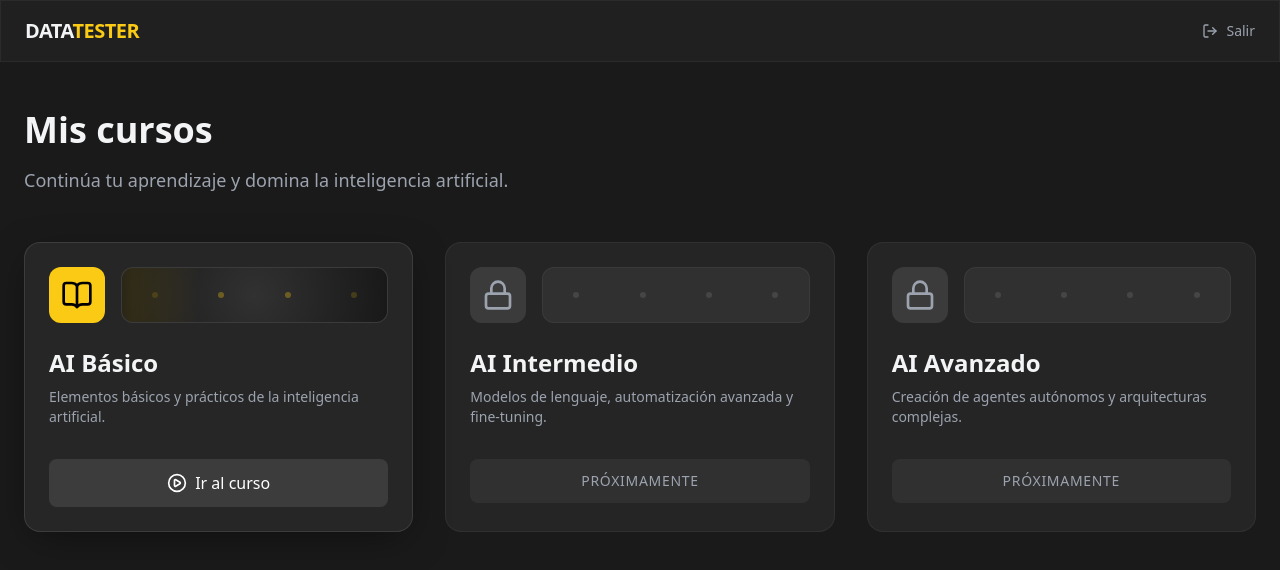
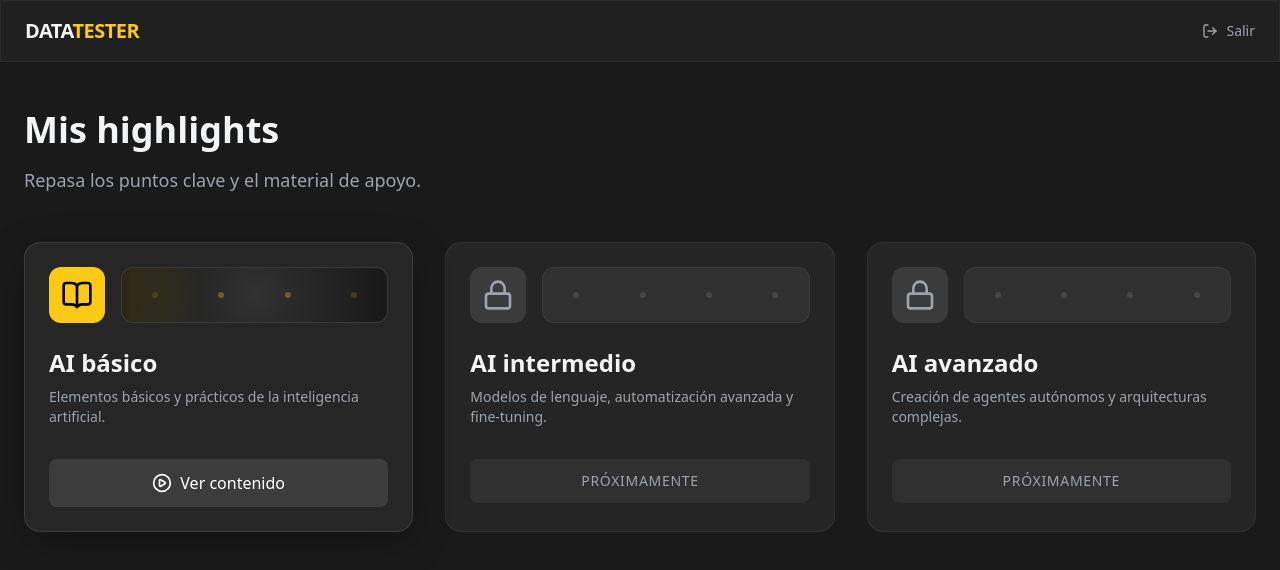
Before and after one commit to nerid/cursos-datatester, a Next.js app: page /dashboard in a window 1280 px wide. Shown: the top 570 px of the page. Built offline with nearby package versions, Linux system fonts and the light colour scheme; no server answers; sample sign-in values are in the browser's storage.

Commit message:
style: standardize interface text to sentence case

```diff
--- a/src/app/cursos/[id]/[sessionId]/page.tsx
+++ b/src/app/cursos/[id]/[sessionId]/page.tsx
@@ -145,7 +145,7 @@ export default function SessionPage() {
                  <div className="flex items-start gap-3">
                   <DownloadIcon className="w-8 h-8 text-green-400 shrink-0 mt-1" />
                   <div>
-                    <h4 className="font-bold text-white">Extensión File Converter (Solo Windows)</h4>
+                    <h4 className="font-bold text-white">Extensión File converter (solo Windows)</h4>
                     <p className="text-sm text-[var(--color-hornette-muted)] mt-1">
                       Esta herramienta nos servirá para cambiar formatos de audio, PDF o imagen con un solo clic derecho directamente desde tu explorador de archivos.
                       <strong className="text-white block mt-2">🛡️ 100% Segura y sin virus. Es una herramienta de código abierto muy reconocida en la comunidad técnica.</strong>
@@ -619,7 +619,7 @@ export default function SessionPage() {
               <p className="text-xl text-[var(--color-hornette-muted)] mb-8">Gran trabajo, {userName}. Has completado esta parte de tu entrenamiento.</p>
               <Link href={`/cursos/${params?.id}`}>
                 <button className="px-8 py-4 rounded-xl bg-white/10 text-white font-bold tracking-wide hover:bg-white/20 transition-colors border border-white/20">
-                  Volver al curso
+                  Volver a los highlights
                 </button>
               </Link>
             </motion.div>
--- a/src/app/cursos/[id]/page.tsx
+++ b/src/app/cursos/[id]/page.tsx
@@ -74,7 +74,7 @@ export default function CoursePage() {
   };
 
   if (params?.id !== "ai-basico") {
-    return <div className="p-12 text-center text-white">Curso no encontrado o próximamente.</div>;
+    return <div className="p-12 text-center text-white">Material no encontrado o próximamente.</div>;
   }
 
   const progressPercentage = (completedSessions.length / sessions.length) * 100;
@@ -106,7 +106,7 @@ export default function CoursePage() {
             <ArrowLeft className="w-5 h-5" />
           </Link>
           <div className="text-lg font-bold bg-clip-text text-transparent bg-gradient-to-r from-white to-gray-400">
-            Módulo: AI Básico
+            Módulo: AI básico
           </div>
         </div>
       </nav>
@@ -124,7 +124,7 @@ export default function CoursePage() {
           <div className="flex flex-col md:flex-row justify-between items-start md:items-center gap-8 mb-10">
             <div className="flex-1">
               <div className="inline-block px-3 py-1 bg-[var(--color-hornette-primary)]/10 border border-[var(--color-hornette-primary)]/20 rounded-full text-[var(--color-hornette-primary)] text-xs font-bold tracking-widest mb-4">
-                CURSO EN CURSO
+                Material de apoyo
               </div>
               <h1 className="text-4xl md:text-5xl font-extrabold mb-4 text-white drop-shadow-lg">
                 Fundamentos de inteligencia artificial
--- a/src/app/dashboard/page.tsx
+++ b/src/app/dashboard/page.tsx
@@ -20,7 +20,7 @@ export default function Dashboard() {
   const courses = [
     {
       id: "ai-basico",
-      title: "AI Básico",
+      title: "AI básico",
       description: "Elementos básicos y prácticos de la inteligencia artificial.",
       status: "active",
       icon: <BookOpen className="w-8 h-8 text-black" />,
@@ -28,7 +28,7 @@ export default function Dashboard() {
     },
     {
       id: "ai-intermedio",
-      title: "AI Intermedio",
+      title: "AI intermedio",
       description: "Modelos de lenguaje, automatización avanzada y fine-tuning.",
       status: "upcoming",
       icon: <Lock className="w-8 h-8 text-[var(--color-hornette-muted)]" />,
@@ -36,7 +36,7 @@ export default function Dashboard() {
     },
     {
       id: "ai-avanzado",
-      title: "AI Avanzado",
+      title: "AI avanzado",
       description: "Creación de agentes autónomos y arquitecturas complejas.",
       status: "upcoming",
       icon: <Lock className="w-8 h-8 text-[var(--color-hornette-muted)]" />,
@@ -77,9 +77,9 @@ export default function Dashboard() {
           animate={{ opacity: 1, y: 0 }}
           className="mb-12"
         >
-          <h1 className="text-4xl font-bold mb-4">Mis cursos</h1>
+          <h1 className="text-4xl font-bold mb-4">Mis highlights</h1>
           <p className="text-[var(--color-hornette-muted)] text-lg">
-            Continúa tu aprendizaje y domina la inteligencia artificial.
+            Repasa los puntos clave y el material de apoyo.
           </p>
         </motion.div>
 
@@ -151,7 +151,7 @@ export default function Dashboard() {
                   className="w-full flex items-center justify-center gap-2 py-3 rounded-lg bg-white/10 text-white font-medium hover:bg-[var(--color-hornette-primary)] hover:text-black transition-colors"
                 >
                   <PlayCircle className="w-5 h-5" />
-                  Ir al curso
+                  Ver contenido
                 </Link>
               ) : (
                 <button
--- a/src/app/layout.tsx
+++ b/src/app/layout.tsx
@@ -3,8 +3,8 @@ import "./globals.css";
 import { AuthProvider } from "@/components/AuthProvider";
 
 export const metadata: Metadata = {
-  title: "Cursos DataTester - IA",
-  description: "Plataforma exclusiva de cursos de Inteligencia Artificial.",
+  title: "Highlights DataTester - Cultura digital",
+  description: "Página de apoyo y material complementario para cursos de Cultura digital.",
 };
 
 export default function RootLayout({
--- a/src/app/login/page.tsx
+++ b/src/app/login/page.tsx
@@ -49,7 +49,7 @@ export default function LoginPage() {
 
       if (result.user.email && !ALLOWED_EMAILS.includes(result.user.email)) {
         await auth.signOut();
-        setError("Acceso denegado. Tu correo no está autorizado para acceder a estos cursos.");
+        setError("Acceso denegado. Tu correo no está autorizado para acceder a este material.");
       }
     } catch (err: any) {
       console.error("Error Google Login:", err);
@@ -78,7 +78,7 @@ export default function LoginPage() {
             DATA<span className="text-[var(--color-hornette-primary)]">TESTER</span>
           </h1>
           <p className="text-[var(--color-hornette-muted)] text-sm tracking-widest uppercase">
-            Plataforma de Cursos
+            Highlights
           </p>
         </div>
 
@@ -93,7 +93,7 @@ export default function LoginPage() {
 
         <form onSubmit={handleLogin} className="space-y-5">
           <p className="text-center text-[var(--color-hornette-muted)] text-sm mb-4">
-            Acceso restringido solo para alumnos inscritos.
+            Acceso restringido solo para alumnos.
           </p>
 
           <div>
--- a/src/components/Quiz.tsx
+++ b/src/components/Quiz.tsx
@@ -363,7 +363,7 @@ export default function Quiz({ sessionId, onSuccess }: QuizProps) {
     const passed = score >= 8;
     return (
       <div className="glass-effect rounded-2xl p-8 text-center max-w-2xl mx-auto border border-white/10">
-        <h2 className="text-3xl font-bold mb-6">Resultados del Test</h2>
+        <h2 className="text-3xl font-bold mb-6">Resultados del test</h2>
         <div className="w-32 h-32 mx-auto rounded-full flex items-center justify-center text-4xl font-bold mb-6"
              style={{ background: passed ? 'rgba(34,197,94,0.2)' : 'rgba(239,68,68,0.2)', color: passed ? '#4ade80' : '#f87171' }}>
           {score} / 10
@@ -376,7 +376,7 @@ export default function Quiz({ sessionId, onSuccess }: QuizProps) {
               onClick={onSuccess}
               className="px-8 py-4 rounded-xl bg-[var(--color-hornette-primary)] text-black font-bold hover:bg-[var(--color-hornette-primary-hover)] transition-colors w-full"
             >
-              FINALIZAR Y DESBLOQUEAR SESIÓN 2
+              Finalizar y desbloquear sesión 2
             </button>
           </div>
         ) : (
@@ -392,7 +392,7 @@ export default function Quiz({ sessionId, onSuccess }: QuizProps) {
               onClick={startQuiz}
               className="px-8 py-4 rounded-xl bg-white/10 text-white font-bold hover:bg-white/20 transition-colors w-full flex items-center justify-center gap-2"
             >
-              <RefreshCw className="w-5 h-5" /> REPETIR EL TEST
+              <RefreshCw className="w-5 h-5" /> Repetir el test
             </button>
           </div>
         )}
@@ -406,7 +406,7 @@ export default function Quiz({ sessionId, onSuccess }: QuizProps) {
   return (
     <div className="glass-effect rounded-2xl p-6 md:p-8 max-w-3xl mx-auto border border-[var(--color-hornette-primary)]/30">
       <div className="flex justify-between items-center mb-6">
-        <h3 className="text-[var(--color-hornette-primary)] font-bold uppercase tracking-widest text-xs">Evaluación de Conocimientos</h3>
+        <h3 className="text-[var(--color-hornette-primary)] font-bold uppercase tracking-widest text-xs">Evaluación de conocimientos</h3>
         <span className="bg-white/10 text-white text-xs px-3 py-1 rounded-full font-mono">Pregunta {currentIdx + 1}/10</span>
       </div>
 
@@ -465,14 +465,14 @@ export default function Quiz({ sessionId, onSuccess }: QuizProps) {
             onClick={handleCheck}
             className="px-6 py-3 rounded-xl bg-[var(--color-hornette-primary)] text-black font-bold disabled:opacity-50 disabled:cursor-not-allowed hover:bg-[var(--color-hornette-primary-hover)] transition-colors"
           >
-            COMPROBAR
+            Comprobar
           </button>
         ) : (
           <button
             onClick={handleNext}
             className="px-6 py-3 rounded-xl bg-white/20 text-white font-bold hover:bg-white/30 transition-colors flex items-center gap-2"
           >
-            {currentIdx === questions.length - 1 ? "VER RESULTADOS" : "SIGUIENTE"} <ArrowRight className="w-5 h-5" />
+            {currentIdx === questions.length - 1 ? "Ver resultados" : "Siguiente"} <ArrowRight className="w-5 h-5" />
           </button>
         )}
       </div>
```
Also changed, not shown: src/components/ResourcesDrawer.tsx (+6 -6 lines).
